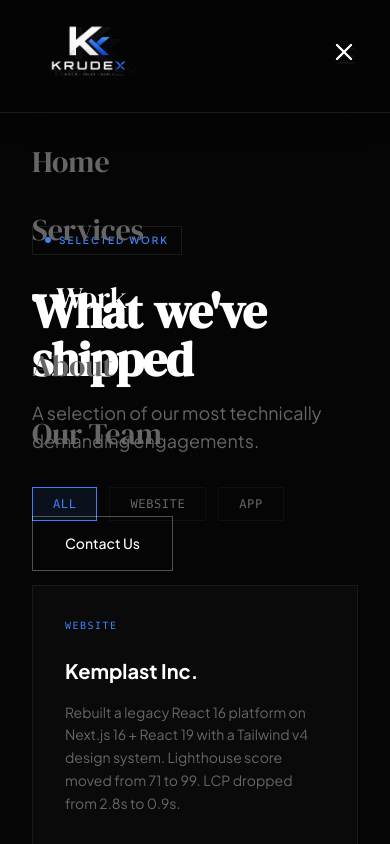
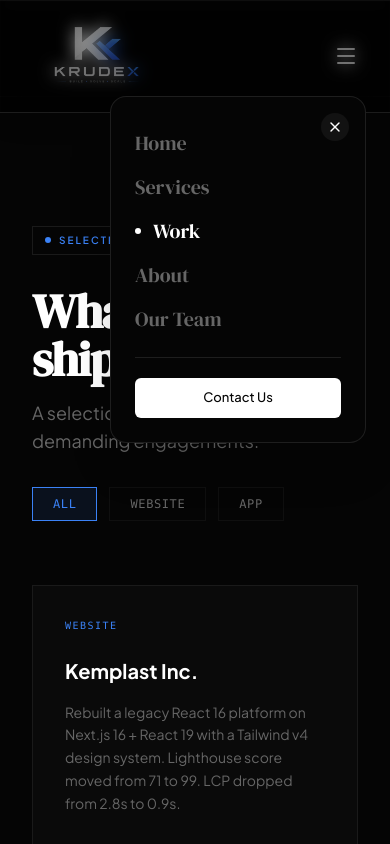
Before and after one commit to mdeocder24/Krudex-Tech, a Next.js app: page /work in a window 390 px wide. Both pictures are taken after a click on the button 346 px from the left and 56 px from the top of the page. Shown: the top 844 px of the page. Built offline with nearby package versions, Linux system fonts and the light colour scheme.

Commit message:
feat: implement responsive Navbar component with Framer Motion animations

```diff
--- a/src/components/Navbar.tsx
+++ b/src/components/Navbar.tsx
@@ -69,8 +69,7 @@ const Navbar = () => {
                 href={link.href}
                 whileHover={{ scale: 1.05, opacity: 1 }}
                 whileTap={{ scale: 0.95 }}
-                className={`text-[13px] transition-colors duration-200 relative ${
-                  isActive ? 'text-white font-medium' : 'text-krudex-muted hover:text-white'
+                className={`text-[13px] transition-colors duration-200 relative ${isActive ? 'text-white font-medium' : 'text-krudex-muted hover:text-white'
                   }`}
               >
                 {link.label}
@@ -118,49 +117,48 @@ const Navbar = () => {
       <AnimatePresence>
         {isMobileMenuOpen && (
           <motion.div
-            initial={{ opacity: 0, y: '-100%' }}
-            animate={{ opacity: 1, y: 0 }}
-            exit={{ opacity: 0, y: '-100%' }}
-            transition={{ duration: 0.4, ease: 'easeInOut' }}
-            className="fixed inset-0 bg-krudex-black/95 backdrop-blur-3xl z-[60] flex flex-col pt-6 px-8"
+            initial={{ opacity: 0 }}
+            animate={{ opacity: 1 }}
+            exit={{ opacity: 0 }}
+            transition={{ duration: 0.3 }}
+            className="fixed inset-0 bg-black/40 backdrop-blur-sm z-[60]"
           >
-            <div className="flex items-center justify-between w-full mb-16">
-              <Link
-                href="/"
-                className="flex items-center"
+            {/* Clickable backdrop to close */}
+            <div
+              className="absolute inset-0"
               onClick={() => setIsMobileMenuOpen(false)}
+            />
+
+            {/* Black Card */}
+            <motion.div
+              initial={{ scale: 0.95, opacity: 0, y: -10 }}
+              animate={{ scale: 1, opacity: 1, y: 0 }}
+              exit={{ scale: 0.95, opacity: 0, y: -10 }}
+              transition={{ duration: 0.2, ease: 'easeOut' }}
+              className="absolute top-24 right-6 w-64 bg-krudex-black border border-white/10 rounded-2xl p-6 flex flex-col shadow-2xl"
+              onClick={(e) => e.stopPropagation()}
             >
-                <Image
-                  src="/krudex-bg.png"
-                  alt="Krudex"
-                  width={200}
-                  height={60}
-                  className="h-14 w-auto object-contain scale-[2] origin-left"
-                  priority
-                />
-              </Link>
+              {/* Close Button */}
               <button
                 onClick={() => setIsMobileMenuOpen(false)}
-                className="text-white hover:text-krudex-muted transition-colors focus:outline-none"
+                className="absolute top-4 right-4 text-white hover:text-krudex-muted transition-colors focus:outline-none bg-white/5 hover:bg-white/10 rounded-full p-1.5"
               >
-                <X className="w-7 h-7" />
+                <X className="w-4 h-4" />
               </button>
-            </div>
 
-            <div className="flex flex-col gap-8">
+              <div className="flex flex-col gap-4 pt-2">
                 {navLinks.map((link, idx) => {
                   const isActive = pathname === link.href;
                   return (
                     <motion.div
                       key={link.label}
-                    initial={{ opacity: 0, x: -20 }}
+                      initial={{ opacity: 0, x: -10 }}
                       animate={{ opacity: 1, x: 0 }}
-                    transition={{ delay: 0.1 + idx * 0.08 }}
+                      transition={{ delay: 0.05 + idx * 0.05 }}
                     >
                       <Link
                         href={link.href}
-                      className={`text-3xl font-serif transition-colors flex items-center gap-4 ${
-                        isActive ? 'text-white' : 'text-krudex-muted hover:text-white'
+                        className={`text-xl font-serif transition-colors flex items-center gap-3 ${isActive ? 'text-white' : 'text-krudex-muted hover:text-white'
                           }`}
                         onClick={() => setIsMobileMenuOpen(false)}
                       >
@@ -169,7 +167,7 @@ const Navbar = () => {
                             initial={{ opacity: 0, scale: 0 }}
                             animate={{ opacity: 1, scale: 1 }}
                             transition={{ duration: 0.3 }}
-                          className="w-2 h-2 rounded-full bg-white origin-center"
+                            className="w-1.5 h-1.5 rounded-full bg-white origin-center"
                           />
                         )}
                         {link.label}
@@ -179,20 +177,21 @@ const Navbar = () => {
                 })}
 
                 <motion.div
-                initial={{ opacity: 0, y: 20 }}
+                  initial={{ opacity: 0, y: 10 }}
                   animate={{ opacity: 1, y: 0 }}
-                transition={{ delay: 0.6 }}
-                className="mt-8"
+                  transition={{ delay: 0.3 }}
+                  className="mt-2 pt-5 border-t border-white/10"
                 >
                   <Link
                     href="/contact"
                     onClick={() => setIsMobileMenuOpen(false)}
-                  className="text-white border border-white/30 px-8 py-4 inline-block text-[14px] font-medium hover:bg-white hover:text-krudex-black transition-all duration-300"
+                    className="flex justify-center w-full text-krudex-black bg-white px-6 py-2.5 rounded-md text-[13px] font-medium hover:bg-gray-200 transition-all duration-300"
                   >
                     Contact Us
                   </Link>
                 </motion.div>
               </div>
+            </motion.div>
           </motion.div>
         )}
       </AnimatePresence>
```
Lines whose indentation alone changed are shown as unchanged.
